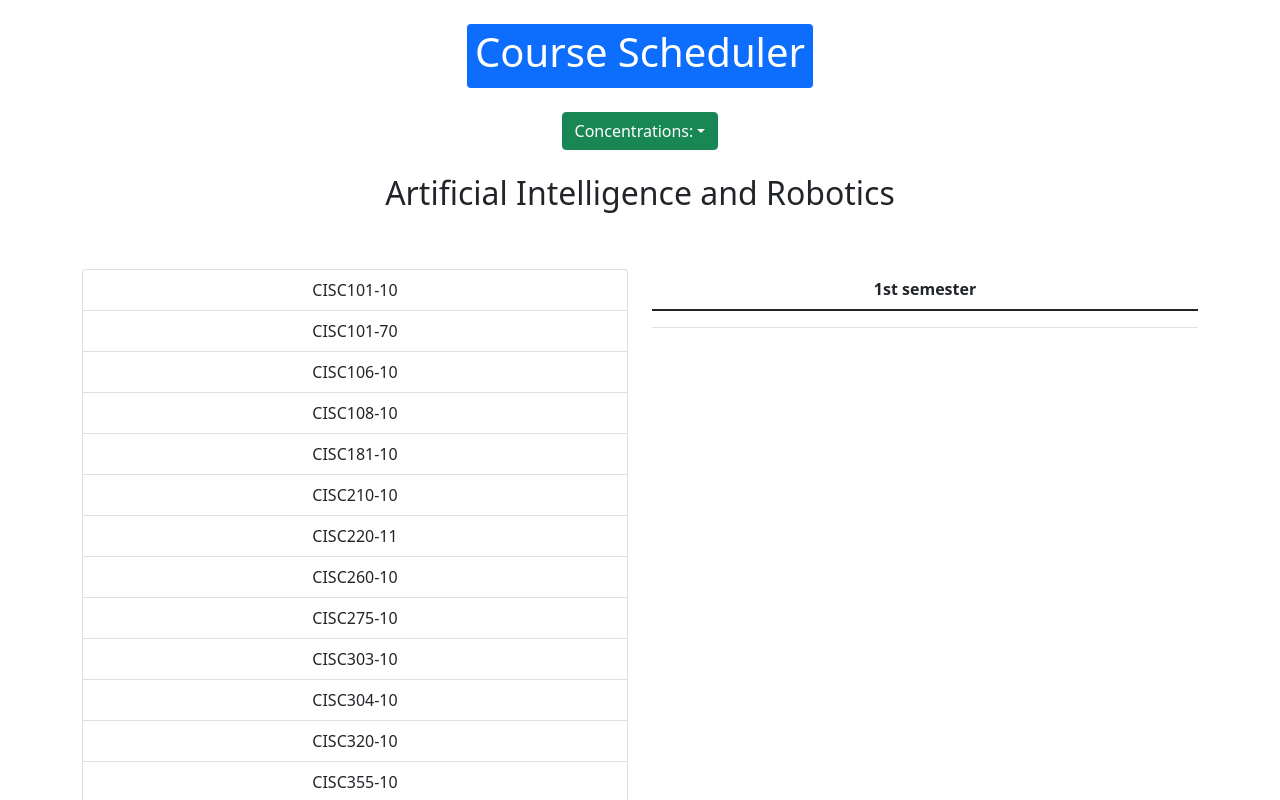
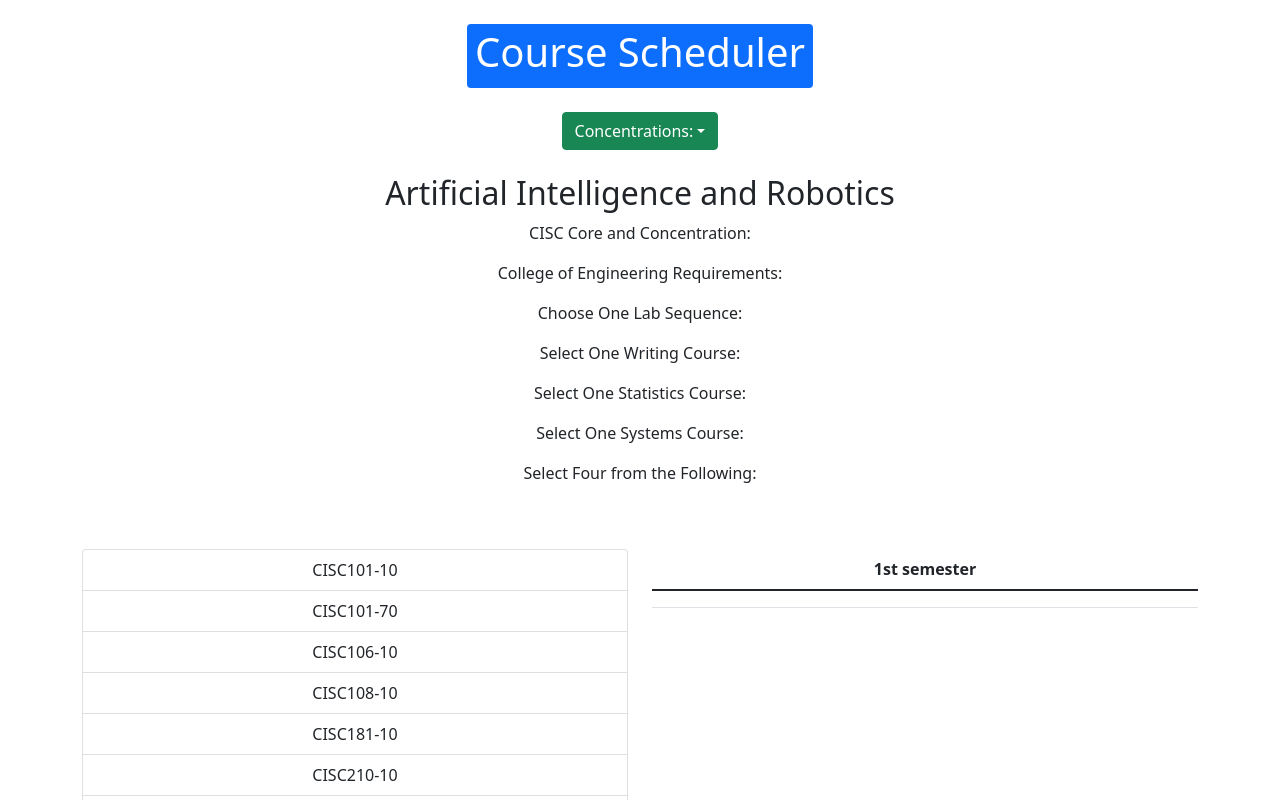
Before and after one commit to UD-CISC275-F21/ud-cis-scheduler-team-4, a React (Create React App) app: page / in a window 1280 px wide. Shown: the top 800 px of the page. Built offline with nearby package versions, Linux system fonts and the light colour scheme.

Commit message:
Squashing conflicts

```diff
--- a/src/components/courses/CourseLists.tsx
+++ b/src/components/courses/CourseLists.tsx
@@ -3,41 +3,85 @@ import React from "react";
 export function AIConc(): JSX.Element{
     return <div>
         <h2>Artificial Intelligence and Robotics</h2>
+        <p>CISC Core and Concentration:</p>
+        <p>College of Engineering Requirements:</p>
+        <p>Choose One Lab Sequence:</p>
+        <p>Select One Writing Course:</p>
+        <p>Select One Statistics Course:</p>
+        <p>Select One Systems Course:</p>
+        <p>Select Four from the Following:</p>
     </div>;
 }
 
 export function BioConc(): JSX.Element{
     return <div>
         <h2>Bioinformatics</h2>
+        <p>CISC Core and Concentration:</p>
+        <p>College of Engineering Requirements:</p>
+        <p>Choose One Chem Sequence:</p>
+        <p>Choose One Organic Chem Sequence:</p>
+        <p>Select One Writing Course:</p>
+        <p>Select One Statistics Course:</p>
+        <p>Select One Data Analysis Course:</p>
+        <p>Select Two from the Following:</p>
     </div>;
 }
 
 export function SecurityConc(): JSX.Element{
     return <div>
         <h2>Cybersecurity</h2>
+        <p>CISC Core and Concentration:</p>
+        <p>College of Engineering Requirements:</p>
+        <p>Choose One Lab Sequence:</p>
+        <p>Select One Writing Course:</p>
+        <p>Select One Statistics Course:</p>
+        <p>Select Two Advanced Reqs:</p>
+        <p>Select Two from the Following:</p>
     </div>;
 }
 
 export function DataScienceConc(): JSX.Element{
     return <div>
         <h2>Data Science</h2>
+        <p>CISC Core and Concentration:</p>
+        <p>College of Engineering Requirements:</p>
+        <p>Choose One Lab Sequence:</p>
+        <p>Select One Writing Course:</p>
+        <p>Select One Advanced Data Science:</p>
+        <p>Select One Advanced Math:</p>
+        <p>Select One of the Following:</p>
     </div>;
 }
 
 export function HPCConc(): JSX.Element{
     return <div>
-        <h2>High-Performance Computing</h2>
+        <p>Come back and figure this one out later</p>
     </div>;
 }
 
 export function NetworksConc(): JSX.Element{
     return <div>
         <h2>Networks and Systems</h2>
+        <p>CISC Core and Concentration:</p>
+        <p>College of Engineering Requirements:</p>
+        <p>Choose One Lab Sequence:</p>
+        <p>Select One Writing Course:</p>
+        <p>Select One Statistics Course:</p>
+        <p>Select One Security Requirement:</p>
+        <p>Select Two Systems Requirements:</p>
+        <p>Select Two of the Following:</p>
     </div>;
 }
 
 export function TheoryConc(): JSX.Element{
     return <div>
         <h2>Theory</h2>
+        <p>CISC Core and Concentration:</p>
+        <p>College of Engineering Requirements:</p>
+        <p>Choose One Lab Sequence:</p>
+        <p>Select One Writing Course:</p>
+        <p>Select One Statistics Course:</p>
+        <p>Select One of the Following Tracks:</p>
+        <p>Select Two of the Following:</p>
     </div>;
 }
```
